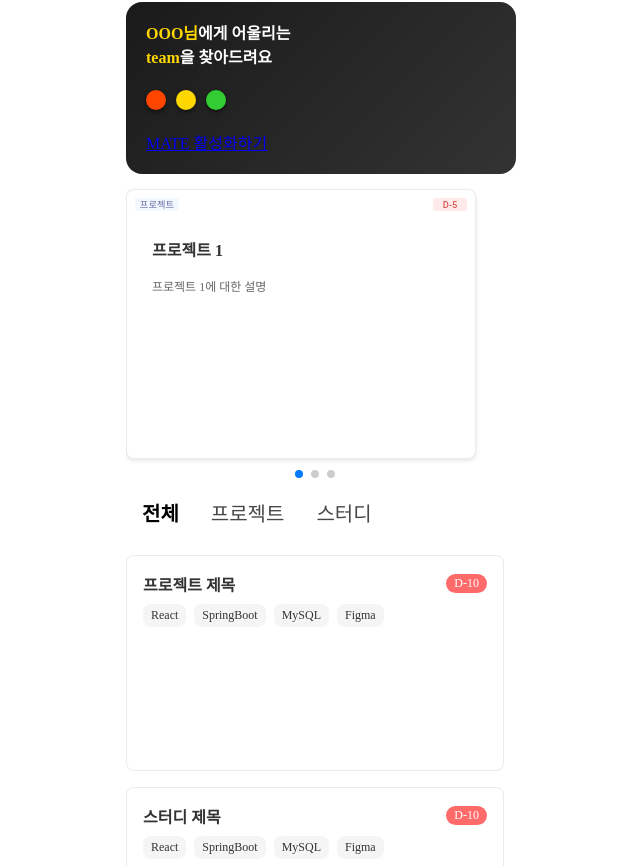
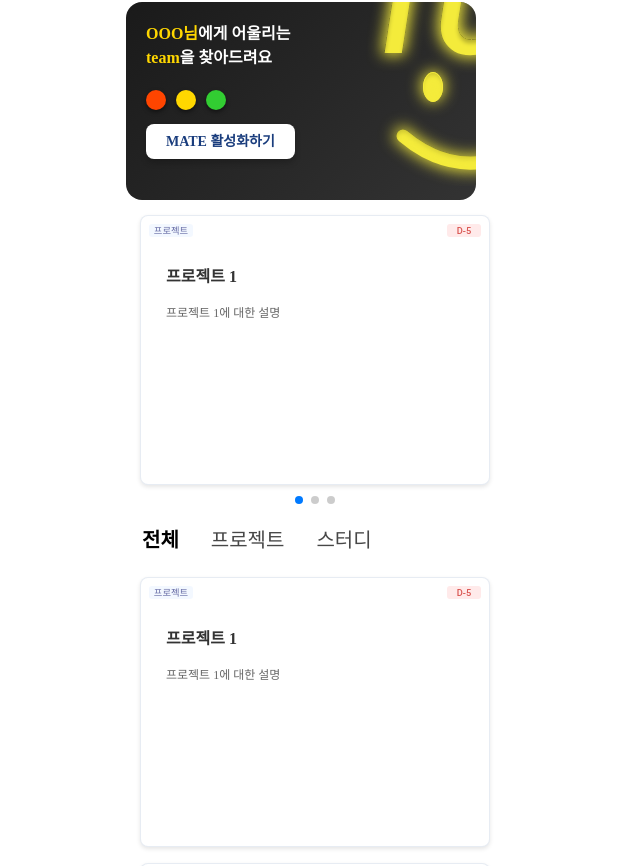
Before and after one commit to 9oormthon-univ/2024_DANPOONG_TEAM_37_FE, a React (Vite) app: page /home in a window 1280 px wide. Shown: the part 214-1080 px from the top of the page, without its empty margins (325-965 px from the left). Built offline with nearby package versions, Linux system fonts and the light colour scheme; a web font is replaced by a local one.

Commit message:
fix: 수정사항 추가

```diff
--- a/src/components/apply/FindTeam.jsx
+++ b/src/components/apply/FindTeam.jsx
@@ -1,13 +1,15 @@
 import React from 'react';
 import styled from 'styled-components';
 import { Link } from 'react-router-dom';
+import { logo } from '../../assets';
 
 const CardContainer = styled.div`
   width: 350px;
+  height: 198px;
   max-width: 400px;
   background: linear-gradient(135deg, #1a1a1a, #333);
   border-radius: 16px;
-  padding: 20px;
+
   color: white;
 
   position: relative;
@@ -15,6 +17,7 @@ const CardContainer = styled.div`
 `;
 
 const TextContainer = styled.div`
+  margin: 20px;
   width: 80%;
   line-height: 1.5;
   font-weight: bold;
@@ -26,6 +29,7 @@ const TextContainer = styled.div`
 `;
 
 const ColorOptions = styled.div`
+  margin: 20px;
   display: flex;
   gap: 10px;
   margin-bottom: 20px;
@@ -45,6 +49,31 @@ const ColorCircle = styled.div`
   }
 `;
 
+const MateButton = styled(Link)`
+  margin: 20px;
+  padding: 10px 20px;
+  background: #ffffff;
+  color: #1a3d7d;
+  text-decoration: none;
+  border: none;
+  border-radius: 8px;
+  font-size: 14px;
+  font-weight: bold;
+  cursor: pointer;
+  box-shadow: 0px 4px 6px rgba(0, 0, 0, 0.2);
+
+  &:hover {
+    background: #f0f0f0;
+  }
+`;
+
+const NeonEffect = styled.div`
+  width: 100px;
+  position: absolute;
+  bottom: 10px;
+  right: 10px;
+`;
+
 const FindTeam = () => {
   const colors = ['#ff4500', '#ffd700', '#32cd32']; // 빨강, 노랑, 초록 색상 코드
 
@@ -59,7 +88,10 @@ const FindTeam = () => {
           <ColorCircle key={index} color={color} />
         ))}
       </ColorOptions>
-      <Link to='/newcv'>MATE 활성화하기</Link>
+      <MateButton to='/newcv'>MATE 활성화하기</MateButton>
+      <NeonEffect>
+        <img src={logo} alt='logo' />
+      </NeonEffect>
     </CardContainer>
   );
 };
--- a/src/components/apply/Step1.jsx
+++ b/src/components/apply/Step1.jsx
@@ -1,6 +1,6 @@
 import React, { useState } from 'react';
 import styled from 'styled-components';
-import { back } from '../../assets';
+
 import { useNavigate, Link } from 'react-router-dom';
 
 const Container = styled.div`
@@ -11,26 +11,6 @@ const Container = styled.div`
   align-items: center;
   height: 100vh;
   overflow-y: auto;
-`;
-
-const Header = styled.div`
-  height: 80px;
-  background: #1a3d7d;
-  display: flex;
-  justify-content: center;
-  align-items: center;
-  position: relative;
-  color: white;
-  font-size: 24px;
-  font-weight: bold;
-`;
-
-const BackIcon = styled.img`
-  position: absolute;
-  left: 20px;
-  width: 24px;
-  height: 24px;
-  cursor: pointer;
 `;
 
 const FormGroup = styled.div`
@@ -90,22 +70,6 @@ const Input = styled.input`
   border: 1px solid #ddd;
   border-radius: 8px;
 `;
-
-const NextButton = styled(Link)`
-  width: 100%;
-  background-color: #1a3d7d;
-  color: white;
-  border: none;
-  padding: 15px;
-  font-size: 16px;
-  border-radius: 8px;
-  cursor: pointer;
-
-  &:hover {
-    background-color: #164075;
-  }
-`;
-
 
 const Button = styled.button`
   width: 330px;
--- a/src/components/apply/Step2.jsx
+++ b/src/components/apply/Step2.jsx
@@ -118,6 +118,29 @@ const Tag = styled.div`
   }
 `;
 
+const Button = styled.button`
+  width: 330px;
+  display: flex;
+  height: 45px;
+  justify-content: center;
+  align-items: center;
+  flex-shrink: 0;
+  padding: 16px;
+  background: white;
+  color: #b3b3b3;
+  border: 1.5px solid #e2e8f0;
+  border-radius: 10px;
+  font-size: 18px;
+  cursor: pointer;
+  margin-top: auto;
+
+  &:disabled {
+    background: #ccc;
+    cursor: not-allowed;
+    border: 1.5px solid #e2e8f0;
+  }
+`;
+
 const customSelectStyles = {
   control: (styles) => ({
     ...styles,
@@ -127,8 +150,7 @@ const customSelectStyles = {
   }),
 };
 
-const Step2 = () => {
-
+const Step2 = ({onNext}) => {
   const [form, setForm] = useState({
     name: '',
     category: '프로젝트',
@@ -155,10 +177,6 @@ const Step2 = () => {
       ...prev,
       interests: prev.interests.filter((item) => item !== tag),
     }));
-  };
-
-  const handleSubmit = () => {
-    console.log('Form Data:', form);
   };
 
   const positions = [
@@ -239,9 +257,7 @@ const Step2 = () => {
           ))}
         </InterestTags>
       </FormGroup>
-      <NextButton disabled={!form.name} onClick={handleSubmit}>
-        다음
-      </NextButton>
+      <Button onClick={onNext}>다음</Button>
     </Container>
   );
 };
--- a/src/components/home/RecommendSection.jsx
+++ b/src/components/home/RecommendSection.jsx
@@ -16,12 +16,13 @@ const Section = styled.div`
   width: 90%;
   margin: 0 auto;
   .custom-slide {
-   color: #1a3d7d;
+    color: #1a3d7d;
     margin: 15px 0px; /* 왼쪽과 오른쪽에 15px 마진 추가 */
   }
 `;
 
 const ListItem = styled.div`
+ margin: 0 auto;
   width: 350px;
   height: 270px;
   flex-shrink: 0;
--- a/src/components/home/TeamSection.jsx
+++ b/src/components/home/TeamSection.jsx
@@ -3,12 +3,131 @@ import React from 'react';
 
 const Section = styled.section`
   margin-top: 20px;
-
+  width: 350px;
+  margin: 0 auto;
   h2 {
     margin-left: 5px;
     font-size: 18px;
     margin-bottom: 16px;
   }
+`;
+
+const ListItem = styled.div`
+ margin: 0 auto;
+  width: 350px;
+  height: 270px;
+  flex-shrink: 0;
+  background-color: #fff;
+  box-shadow: 0 2px 4px rgba(0, 0, 0, 0.1);
+  border-radius: 8px;
+  padding: 15px 25px 15px 25px;
+  box-sizing: border-box;
+  display: flex;
+  flex-direction: column;
+  justify-content: space-between;
+  position: relative;
+  border: 1.5px solid rgba(226, 232, 240, 0.8);
+  margin-bottom: 16px;
+  cursor: pointer;
+
+  .content {
+    margin-top: 32px;
+    font-size: 14px;
+    color: #666;
+    .title {
+      margin: auto;
+      align-items: center;
+      font-size: 16px;
+      font-weight: bold;
+      color: #333;
+    }
+    .text {
+      margin-top: 16px;
+      font-size: 12px;
+    }
+  }
+
+
+  .footer {
+    display: flex;
+    justify-content: space-between;
+    margin-top: 8px;
+
+    .skills {
+      display: flex;
+      gap: 8px;
+
+      span {
+        background: #f5f5f5;
+        border-radius: 8px;
+        padding: 4px 8px;
+        font-size: 12px;
+        color: #333;
+      }
+    }
+
+    .info {
+      font-size: 12px;
+      color: #999;
+    }
+`;
+
+const Label = styled.div`
+  display: flex;
+  width: 44px;
+  justify-content: center;
+  align-items: center;
+  border-radius: 3px;
+  background: rgba(238, 246, 255, 0.7);
+  color: rgba(67, 72, 143, 0.8);
+  font-family: Roboto, sans-serif;
+  font-size: 9.29px;
+  font-weight: 500;
+  line-height: 13.271px;
+  letter-spacing: 0.066px;
+  position: absolute;
+  top: 8px;
+  left: 8px;
+`;
+
+const StatusLabel = styled.div`
+  display: flex;
+  justify-content: center;
+  align-items: center;
+  border-radius: 3px;
+  font-family: Roboto, sans-serif;
+  font-size: 9.29px;
+  font-weight: 500;
+  line-height: 13.271px;
+  letter-spacing: 0.066px;
+  position: absolute;
+  top: 8px;
+  right: 8px;
+  width: ${(props) => (props.completed ? '44px' : '34px')};
+  background: ${(props) => (props.completed ? '#F5F5F5' : '#FFEAEA')};
+  color: ${(props) => (props.completed ? '#666' : '#D9534F')};
+`;
+
+const TitleIcon = styled.span`
+  font-size: 18px;
+  margin-right: 8px;
+  display: flex;
+  align-items: center;
+
+  img {
+    width: 20px;
+    height: 20px;
+  }
+`;
+
+const Title = styled.h3`
+  font-size: 16px;
+  font-weight: 600;
+  color: #333;
+  margin-bottom: 5px;
+  display: flex;
+  align-items: center;
+  margin-left: 5px;
 `;
 
 const Card = styled.div`
@@ -63,61 +182,49 @@ const Card = styled.div`
     }
   }
 `;
+const TeamSection = ({ filteredData = [] }) => {
+  const items = [
+    {
+      type: '프로젝트',
+      title: '프로젝트 1',
+      contents: '프로젝트 1에 대한 설명',
+      currentMembers: 5,
+      totalMembers: 10,
+      status: { completed: false, remainingDays: 5 },
+    },
+    {
+      type: '스터디',
+      title: '스터디 1',
+      contents: '스터디 1에 대한 설명',
+      currentMembers: 3,
+      totalMembers: 5,
+      status: { completed: true },
+    },
+    {
+      type: '프로젝트',
+      title: '프로젝트 2',
+      contents: '프로젝트 2에 대한 설명',
+      currentMembers: 2,
+      totalMembers: 10,
+      status: { completed: false, remainingDays: 12 },
+    },
+  ];
 
-const Label = styled.div`
-  display: flex;
-  width: 44px;
-  justify-content: center;
-  align-items: center;
-  border-radius: 3px;
-  background: rgba(238, 246, 255, 0.7);
-  color: rgba(67, 72, 143, 0.8);
-  font-family: Roboto, sans-serif;
-  font-size: 9.29px;
-  font-weight: 500;
-  line-height: 13.271px;
-  letter-spacing: 0.066px;
-  position: absolute;
-  top: 8px;
-  left: 8px;
-`;
-
-const StatusLabel = styled.div`
-  display: flex;
-  justify-content: center;
-  align-items: center;
-  border-radius: 3px;
-  font-family: Roboto, sans-serif;
-  font-size: 9.29px;
-  font-weight: 500;
-  line-height: 13.271px;
-  letter-spacing: 0.066px;
-  position: absolute;
-  top: 8px;
-  right: 8px;
-  width: ${(props) => (props.completed ? '44px' : '34px')};
-  background: ${(props) => (props.completed ? '#F5F5F5' : '#FFEAEA')};
-  color: ${(props) => (props.completed ? '#666' : '#D9534F')};
-`;
-
-const TeamSection = ({ filteredData =[] }) => {
   return (
     <Section>
-      {filteredData.map((item) => (
-        <Card key={item.id}>
-          <div className='header'>
+      {items.map((item, index) => (
+        <ListItem onClick={() => handleItemClick(item)}>
+          <Label>{item.type}</Label>
+          <StatusLabel completed={item.status.completed}>
+            {item.status.completed
+              ? '모집완료'
+              : `D-${item.status.remainingDays}`}
+          </StatusLabel>
+          <div className='content'>
             <div className='title'>{item.title}</div>
-            <div className='tag'>{item.deadline}</div>
+            <div className='text'>{item.contents}</div>
           </div>
-          <div className='footer'>
-            <div className='skills'>
-              {item.skills.map((skill, index) => (
-                <span key={index}>{skill}</span>
-              ))}
-            </div>
-            <div className='info'>{item.nickname}</div>
-          </div>
-        </Card>
+        </ListItem>
       ))}
     </Section>
   );
--- a/src/pages/NewCv.jsx
+++ b/src/pages/NewCv.jsx
@@ -5,7 +5,7 @@ import { useNavigate} from 'react-router-dom';
 import { back } from '../assets';
 import Step1 from '../components/apply/Step1';
 import Step2 from '../components/apply/Step2';
-//import Step3 from '../components/apply/Step3';
+import Step3 from '../components/apply/Step3';
 
 const Container = styled.div`
   width: 100%;
```
